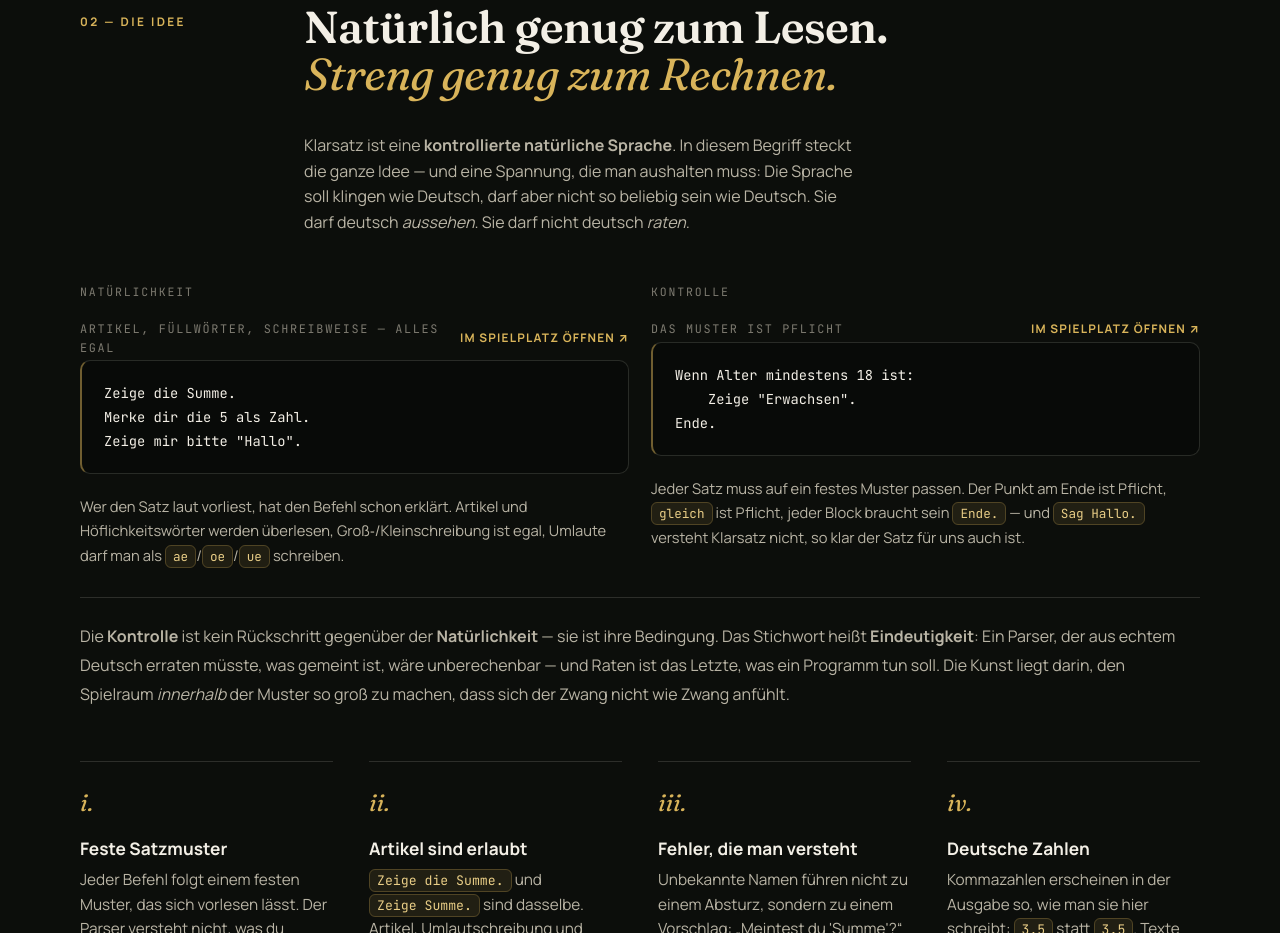
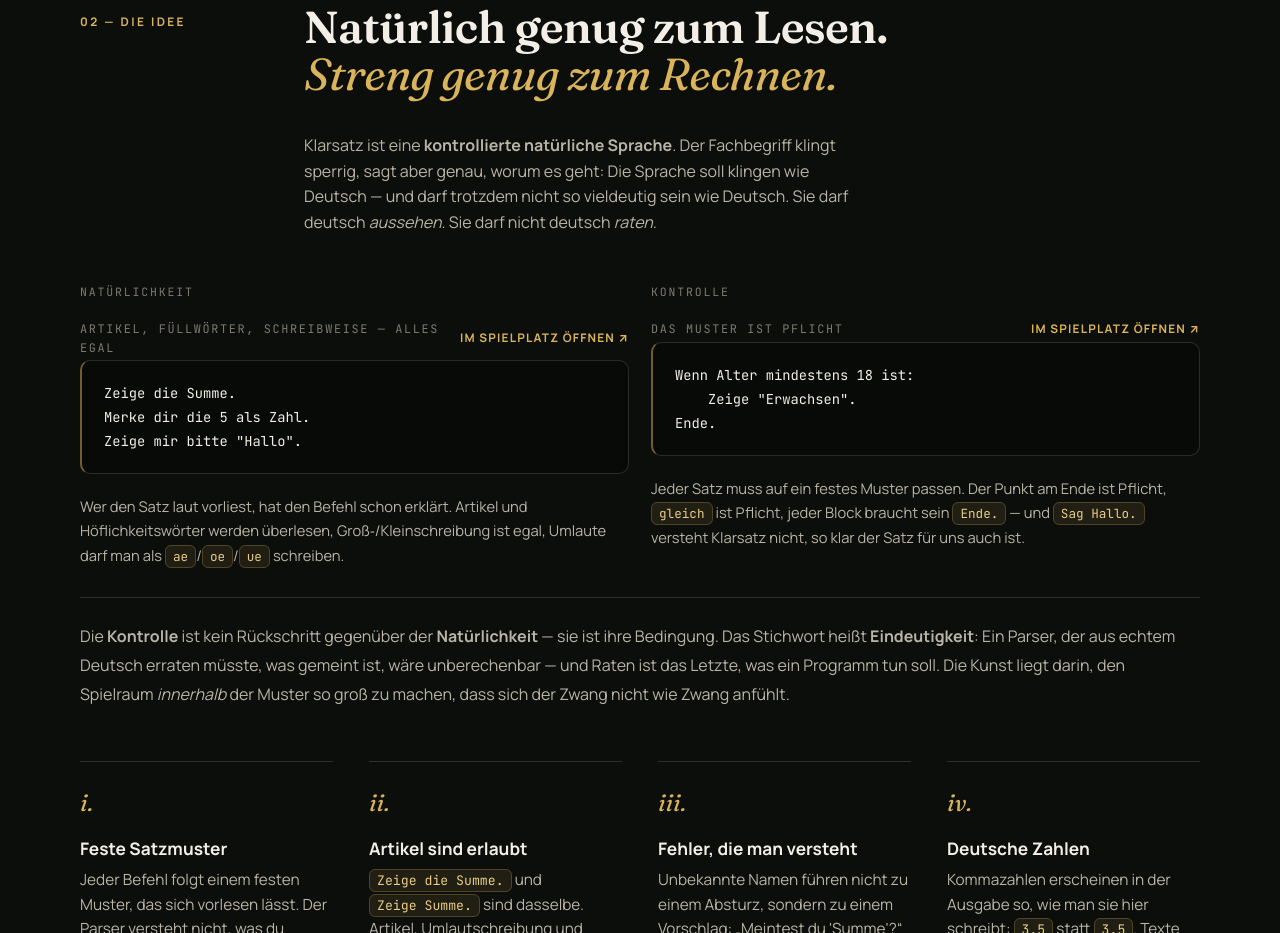
Before and after one commit to wolfiru/klarsatz, a plain HTML site: page webseite/seiten/index.html in a window 1280 px wide. Shown: the part 2457-3390 px from the top of the page. Drawn offline with Linux system fonts and the light colour scheme; files that its build step writes are made by us from their sources; no server answers; files whose address does not match are found by name.

Commit message:
Schreibtisch-Sprache aus dem Idee-Abschnitt nehmen
"In diesem Begriff steckt die ganze Idee — und eine Spannung, die man
aushalten muss" klang gut und erklärte nichts. Wer den Satz liest, weiß
hinterher nicht mehr als vorher. Jetzt steht dort, was der Fachbegriff
bedeutet: Die Sprache soll klingen wie Deutsch und darf trotzdem nicht
so vieldeutig sein wie Deutsch.

```diff
--- a/webseite/seiten/index.html
+++ b/webseite/seiten/index.html
@@ -115,7 +115,7 @@
         <div class="section-head reveal">
             <span class="eyebrow">02 — Die Idee</span>
             <h2>Natürlich genug zum Lesen.<br><em>Streng genug zum Rechnen.</em></h2>
-            <p class="section-sub">Klarsatz ist eine <strong>kontrollierte natürliche Sprache</strong>. In diesem Begriff steckt die ganze Idee — und eine Spannung, die man aushalten muss: Die Sprache soll klingen wie Deutsch, darf aber nicht so beliebig sein wie Deutsch. Sie darf deutsch <em>aussehen</em>. Sie darf nicht deutsch <em>raten</em>.</p>
+            <p class="section-sub">Klarsatz ist eine <strong>kontrollierte natürliche Sprache</strong>. Der Fachbegriff klingt sperrig, sagt aber genau, worum es geht: Die Sprache soll klingen wie Deutsch — und darf trotzdem nicht so vieldeutig sein wie Deutsch. Sie darf deutsch <em>aussehen</em>. Sie darf nicht deutsch <em>raten</em>.</p>
         </div>
         <div class="vergleich reveal spannung">
             <div class="v-spalte">
```
